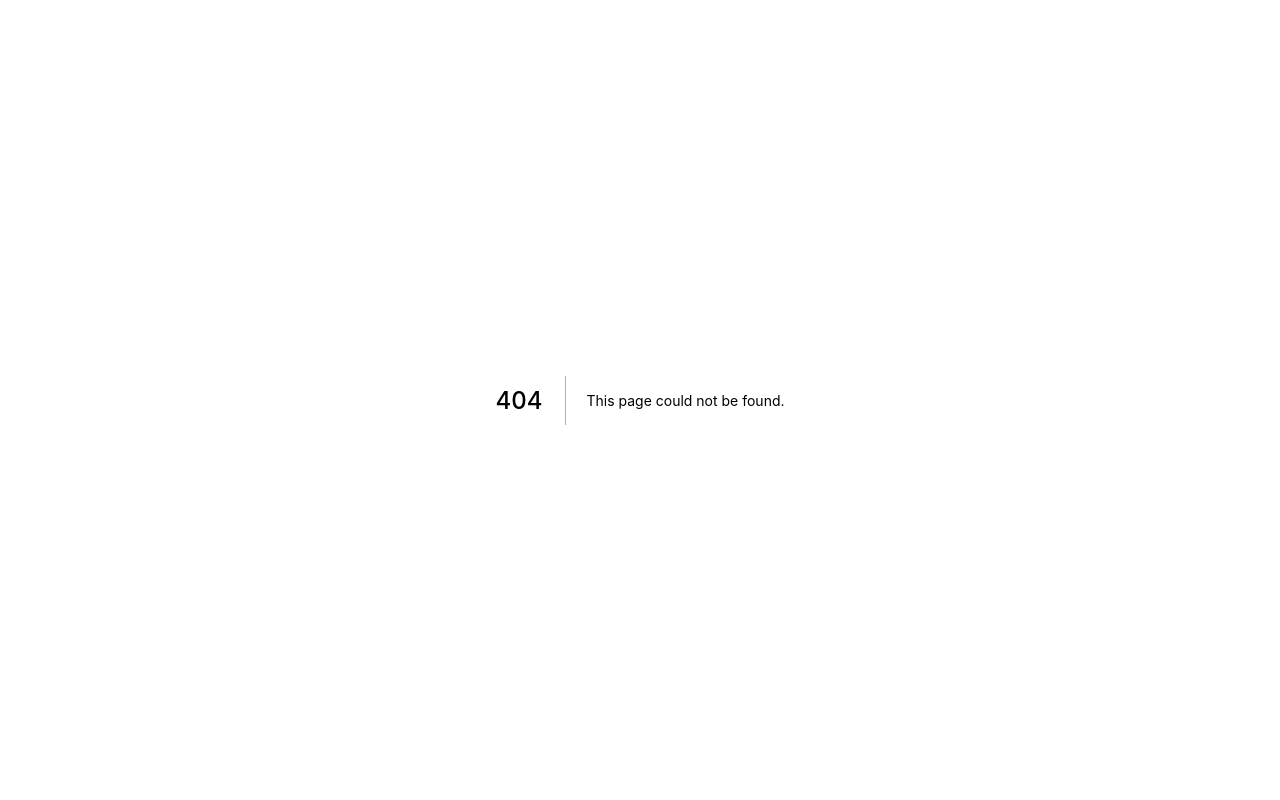
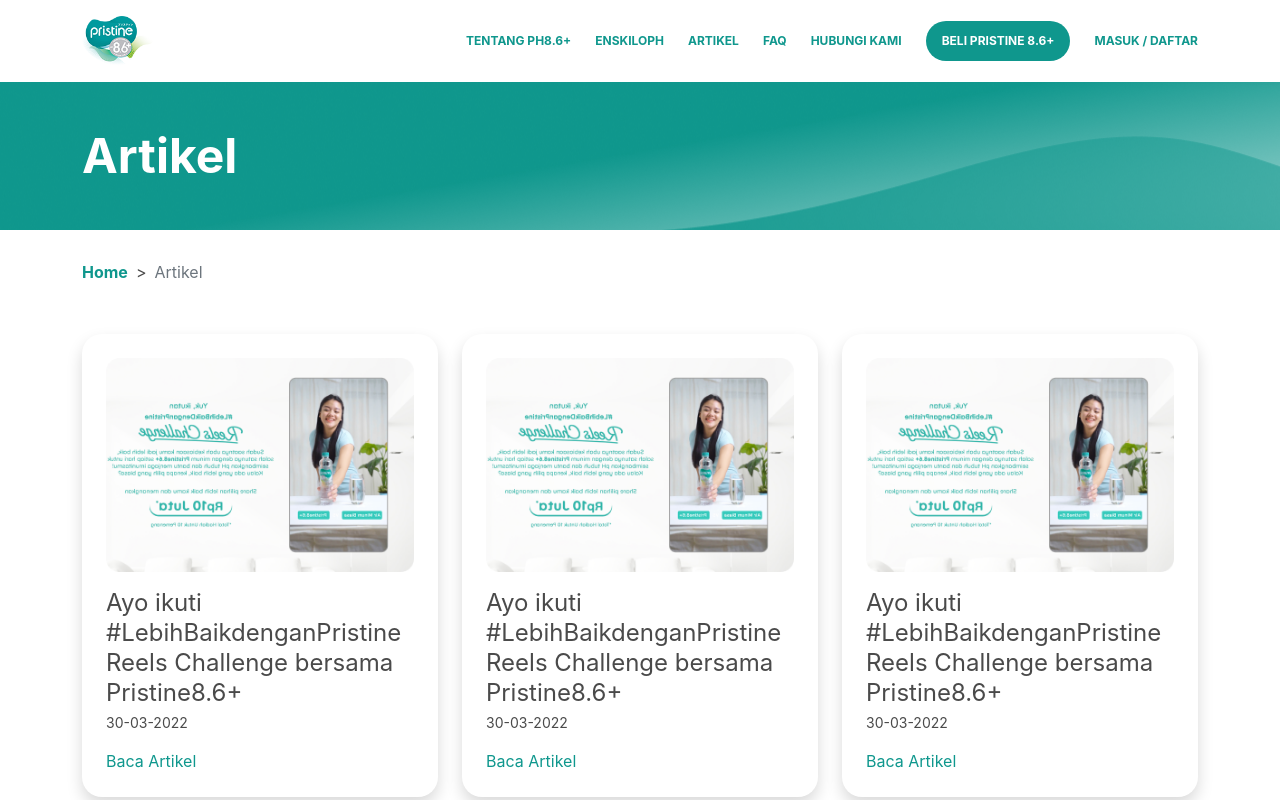
Before and after one commit to DDS-Developers/Pristine-Revamp, a Next.js app: page /artikel in a window 1280 px wide. Before the commit this address had no page. Shown: the top 800 px of the page. Built offline with nearby package versions, Linux system fonts and the light colour scheme.

Commit message:
Adding article list  page

```diff
--- /dev/null
+++ b/components/ArticleListItem.js
@@ -0,0 +1,35 @@
+// Dependencies
+import Link from "next/link";
+
+function ArticleListItem() {
+	return (
+		<div className="col-lg-4 mb-5">
+			<div className="rounded-20 p-4 shadow d-grid gap-3">
+				<img
+					src="/assets/images/article-placeholder.png"
+					alt="Article Placeholder"
+					className="img-fluid rounded"
+				/>
+				<div className="d-grid gap-1">
+					<div
+						className="font-size-24 color-dark-grey"
+						style={{ lineHeight: "30px" }}
+					>
+						Ayo ikuti #LebihBaikdenganPristine Reels Challenge
+						bersama Pristine8.6+
+					</div>
+					<div className="font-size-14 color-dark-grey">
+						30-03-2022
+					</div>
+				</div>
+				<Link href="#">
+					<a className="font-size-16 color-pristine-green">
+						Baca Artikel
+					</a>
+				</Link>
+			</div>
+		</div>
+	);
+}
+
+export default ArticleListItem;
--- a/components/Navbar.js
+++ b/components/Navbar.js
@@ -35,7 +35,7 @@ function Navbar() {
 							</Link>
 						</div>
 						<div className="me-4 d-flex align-items-center">
-							<Link href="#">
+							<Link href="/artikel">
 								<a className="color-pristine-green font-size-12 fw-bold text-center">
 									ARTIKEL
 								</a>
--- a/constants/breadcrumbs.js
+++ b/constants/breadcrumbs.js
@@ -23,3 +23,16 @@ export const syaratDanKetentuan = [
 		current: true,
 	},
 ];
+
+export const artikel = [
+	{
+		url: "/",
+		label: "Home",
+		current: false,
+	},
+	{
+		url: "#",
+		label: "Artikel",
+		current: true,
+	},
+];
--- /dev/null
+++ b/pages/artikel/index.js
@@ -0,0 +1,32 @@
+// Components
+import Master from "~/components/Master";
+import PageHeader from "~/components/PageHeader";
+import Breadcrumb from "~/components/Breadcrumb";
+import ArticleListItem from "~/components/ArticleListItem";
+
+// Constants
+import { artikel } from "~/constants/breadcrumbs";
+
+// Dependencies
+import Link from "next/link";
+
+function Index() {
+	return (
+		<Master>
+			<PageHeader title="Artikel" />
+			<Breadcrumb breadcrumb={artikel} />
+			<div className="container" style={{ marginBottom: "200px" }}>
+				<div className="row">
+					<ArticleListItem />
+					<ArticleListItem />
+					<ArticleListItem />
+					<ArticleListItem />
+					<ArticleListItem />
+					<ArticleListItem />
+				</div>
+			</div>
+		</Master>
+	);
+}
+
+export default Index;
--- a/pages/syarat-dan-ketentuan/index.js
+++ b/pages/syarat-dan-ketentuan/index.js
@@ -12,7 +12,7 @@ function Index() {
 			<PageHeader title="Syarat &amp; Ketentuan" />
 			<Breadcrumb breadcrumb={syaratDanKetentuan} />
 			<div className="container" style={{ marginBottom: "425px" }}>
-				<div className="row justify-content-center">
+				<div className="row">
 					<div className="col-lg d-grid gap-3 color-dark-grey">
 						<div>
 							PT. Super Wahana Tehno menyadari betapa pentingnya
```
Also changed, not shown: public/assets/images/article-placeholder.png (added).
